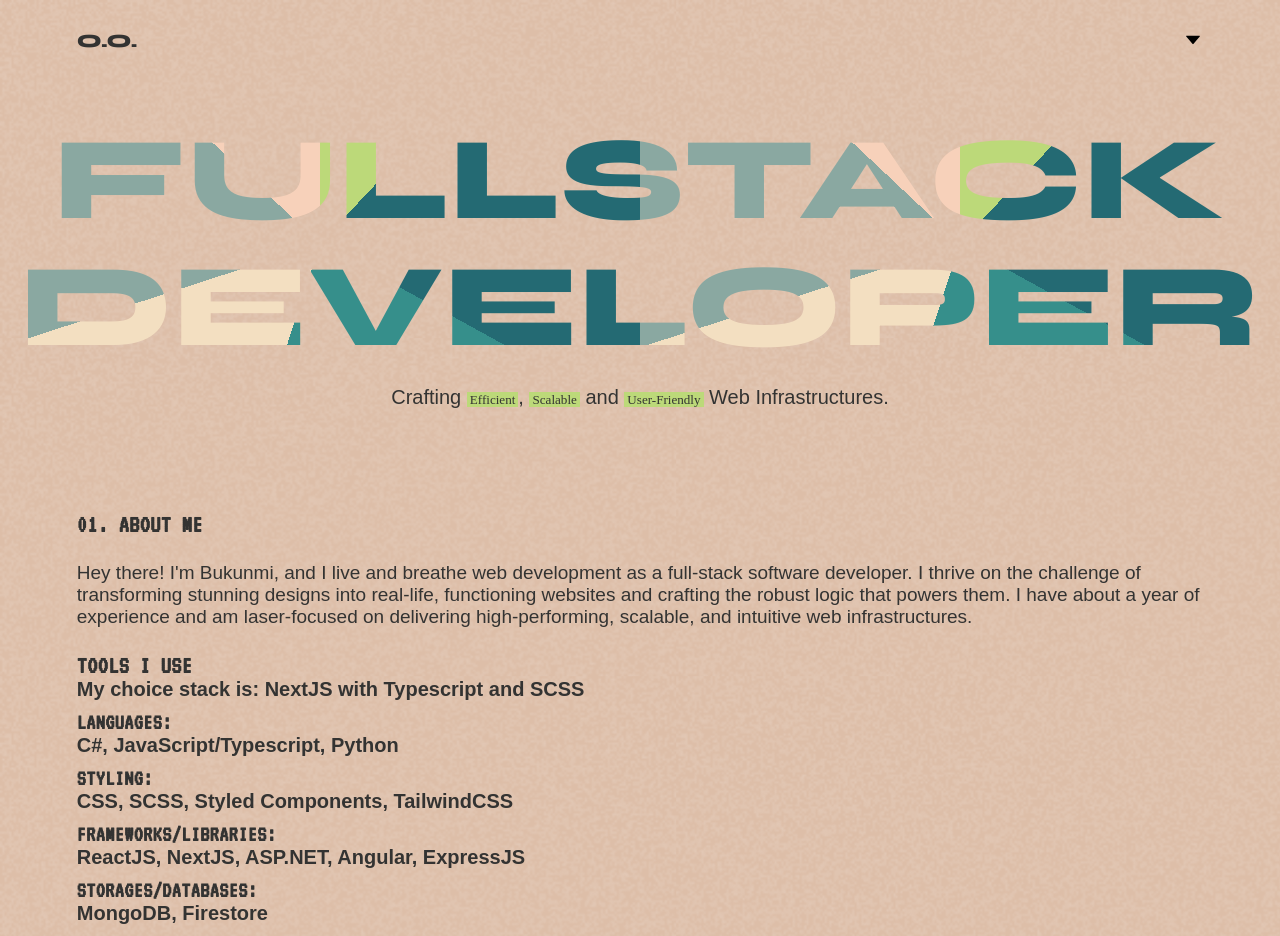
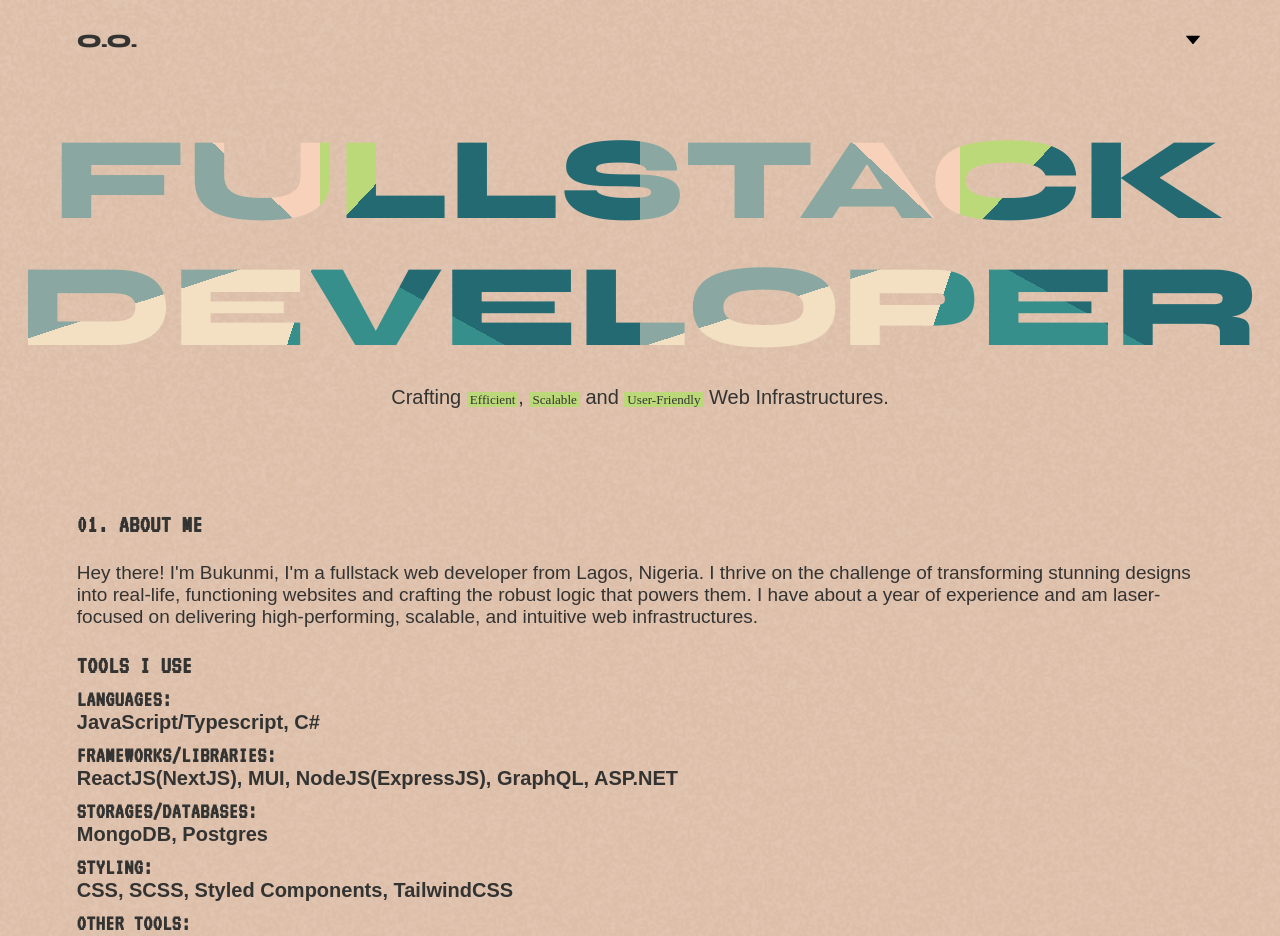
Before and after one commit to PhemiT/portfolio-v1, a Next.js app: page / in a window 1280 px wide. Shown: the top 936 px of the page. Built offline with nearby package versions, Linux system fonts and the light colour scheme; a web font is replaced by a local one.

Commit message:
update about, add modal

```diff
--- a/modules/About.tsx
+++ b/modules/About.tsx
@@ -5,20 +5,21 @@ const About = () => {
                 <h3><span>01.</span> About Me</h3>
             </div>
             <div className="about-body">
-                <p>Hey there! I'm Bukunmi, and I live and breathe web development as a full-stack software developer. I thrive on the challenge of transforming stunning designs into real-life, functioning websites and crafting the robust logic that powers them. I have about a year of experience and am laser-focused on delivering high-performing, scalable, and intuitive web infrastructures.</p>
+                <p>
+                    Hey there! I'm Bukunmi, I'm a fullstack web developer from Lagos, Nigeria.
+                    I thrive on the challenge of transforming stunning designs into real-life, functioning websites and crafting the robust logic that powers them.
+                    I have about a year of experience and am laser-focused on delivering high-performing, scalable, and intuitive web infrastructures.
+                </p>
                 <div className="stack heading">
                     <h3>Tools I Use</h3>
-                    <p>My choice stack is: NextJS with Typescript and SCSS</p>
                     <h4>Languages:</h4>
-                    <p>C#, JavaScript/Typescript, Python</p>
+                    <p>JavaScript/Typescript, C#</p>
+                    <h4>Frameworks/Libraries:</h4>
+                    <p>ReactJS(NextJS), MUI, NodeJS(ExpressJS), GraphQL, ASP.NET</p>
+                    <h4>Storages/Databases:</h4>
+                    <p>MongoDB, Postgres</p>
                     <h4>Styling:</h4>
                     <p>CSS, SCSS, Styled Components, TailwindCSS</p>
-                    <h4>Frameworks/Libraries:</h4>
-                    <p>ReactJS, NextJS, ASP.NET, Angular, ExpressJS</p>
-                    <h4>Storages/Databases:</h4>
-                    <p>MongoDB, Firestore</p>
-                    <h4>No Code Tools:</h4>
-                    <p>WordPress, WebFlow</p>
                     <h4>Other tools:</h4>
                     <p>Azure, Git/GitHub</p>
                 </div>
--- a/styles/globals.scss
+++ b/styles/globals.scss
@@ -569,3 +569,22 @@ button {
         }
     }
 }
+
+/* MODAL */
+
+.modal_heading {
+    display: none;
+    position: fixed;
+    z-index: 1;
+    left: 0;
+    top: 0;
+    width: 100%;
+    height: 100%;
+    overflow: auto;
+    background-color: rgb(221, 190, 168, 0.8);
+}
+
+.modal_main {
+    position: relative;
+    width: 60%;
+}
```
Also changed, not shown: components/Icon.tsx (+0 -9 lines), components/Modal.tsx (added, +28 -0 lines), 1 other file (tests, documents, lock files or other folders).
